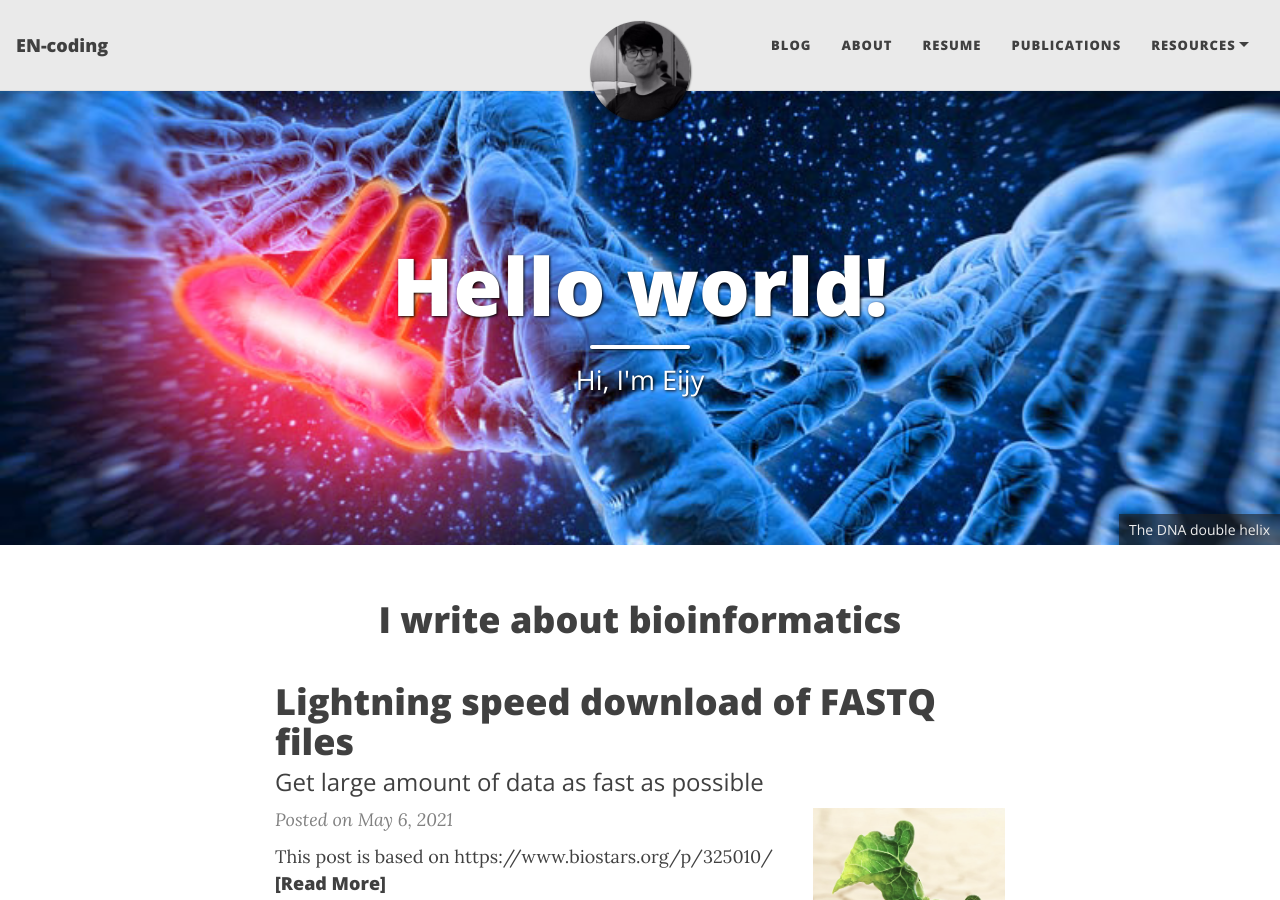
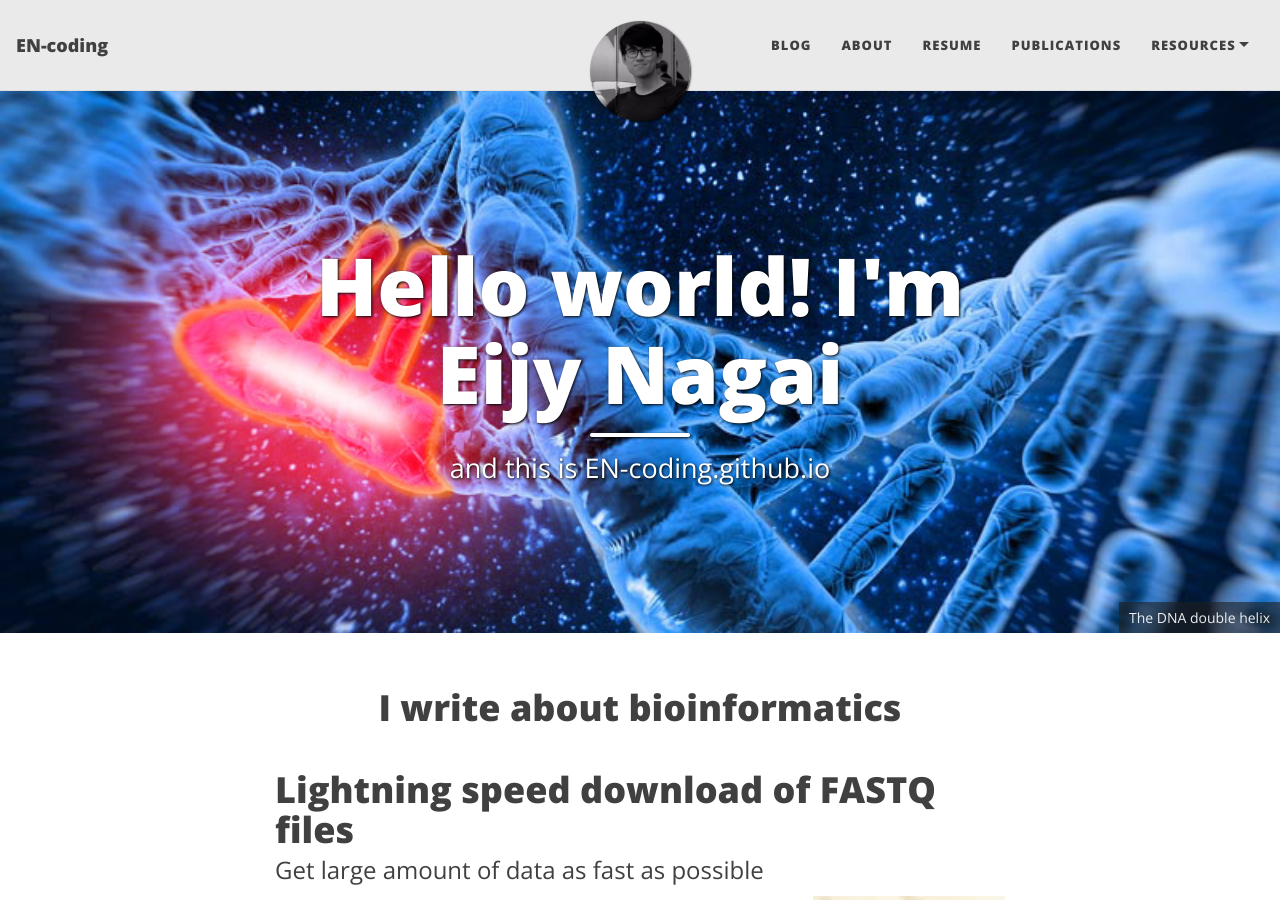
Before and after one commit to en-coding/en-coding.github.io, a Jekyll site: the page built from index.html, in a window 1280 px wide and 900 px high. Built offline with Jekyll 4.4.1, drawn with Linux system fonts in a browser that asks for light colours; nearby versions of some CDN libraries; library files that are not in the unit come from our copies; the list of posts is cut into pages by our own code.

Commit message:
Small change on the title

```diff
--- a/index.html
+++ b/index.html
@@ -1,7 +1,7 @@
 ---
 layout: home
-title: Hello world!
-subtitle: Hi, I'm Eijy
+title: Hello world! I'm Eijy Nagai
+subtitle: and this is EN-coding.github.io
 meta-title: "Hi, I'm Eijy"
 use-site-title: true
 cover-img:
```
